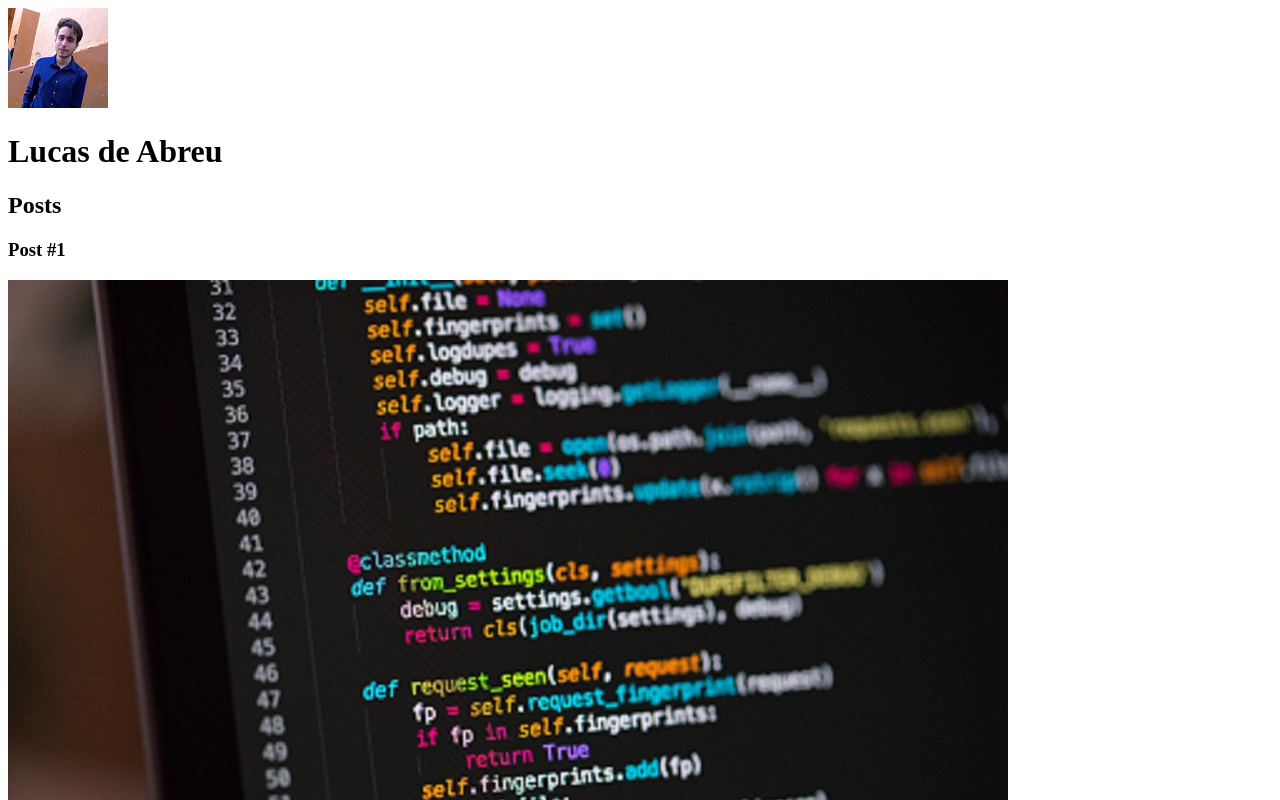
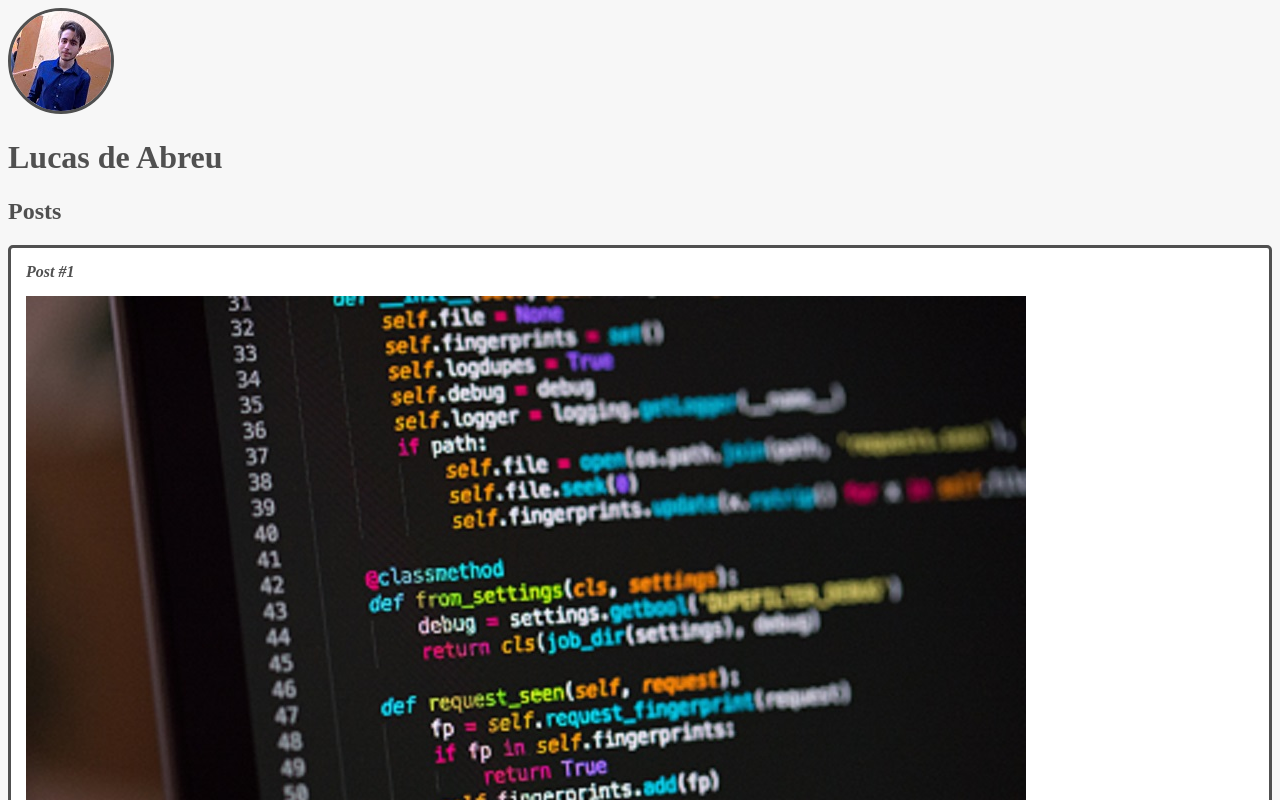
Before and after one commit to LucasAbreu09/Projetos-de-treino, a plain HTML site: page index.html in a window 1280 px wide. Shown: the top 800 px of the page. Drawn offline with Linux system fonts and the light colour scheme.

Commit message:
Treinos praticos #2

```diff
--- a/index.html
+++ b/index.html
@@ -3,23 +3,24 @@
     <head>
         <meta charset="utf-8">
         <title>Lucas Abreu</title>
+        <link rel="stylesheet" href="style.css">
     </head>
 
     <body>
         <header>
-            <img src="./img/Lucas Abreu.jpg" alt="ilustração do rosto do Luscas de Abreu">
-            <h1>Lucas de Abreu</h1>
+            <img src="./img/Lucas Abreu.jpg" alt="ilustração do rosto do Luscas de Abreu" class="photo">
+            <h1 id="tittle">Lucas de Abreu</h1>
         </header>
         <section>
             <header>
-                <h2>Posts</h2>
+                <h2 class="subtittle">Posts</h2>
             </header>
-            <article>
+            <article class="post">
                 <header>
-                    <h3>Post #1</h3>
-                    <img src="./img/chris-ried-ieic5Tq8YMk-unsplash.jpg" alt="Editor de texto contendo codigo Html">
+                    <h3 class="post_tittle">Post #1</h3>
+                    <img src="./img/chris-ried-ieic5Tq8YMk-unsplash.jpg" alt="Editor de texto contendo codigo Html" class="post_image">
                 </header>
-                <p>
+                <p class="Post_content">
                     Lorem ipsum sodales quisque eget rutrum ut donec, integer luctus non pharetra cubilia sit curabitur suscipit, eu sed eget suspendisse auctor quisque. a eros vel hac pretium scelerisque odio curabitur himenaeos faucibus integer congue dolor augue molestie auctor, volutpat posuere in donec etiam interdum ligula dictumst maecenas malesuada vestibulum nec suscipit. blandit lorem senectus habitasse fames sit amet curabitur ultricies, consectetur etiam mi tincidunt faucibus libero consequat turpis ornare, sapien magna ac laoreet etiam congue hac. et vehicula interdum risus quis odio vitae varius mi habitant fames taciti in vivamus, consectetur neque arcu viverra molestie placerat ullamcorper pellentesque aliquam tellus conubia sapien.
                 </p>
             </article>
--- /dev/null
+++ b/style.css
@@ -0,0 +1,37 @@
+body{
+    background: #f7f7f7;
+}
+
+.photo{
+    border: 3px solid #505050;
+    border-radius: 50%;
+}
+
+#tittle, .subtittle, .post_tittle{
+    color: #505050;
+
+}
+
+.post_tittle{
+    font-size: 16px;
+    font-style: italic;
+    margin: 0;
+    margin-bottom: 15px;
+}
+
+.post{
+    background: white;
+    padding: 15px;
+    border: 3px solid #505050;
+    margin-bottom: 10px;
+    border-radius: 5px;
+}
+
+.post_content{
+    margin: 0;
+    margin-bottom: 15px;
+}
+
+.post_image{
+    margin-bottom: 15px;
+}
```
